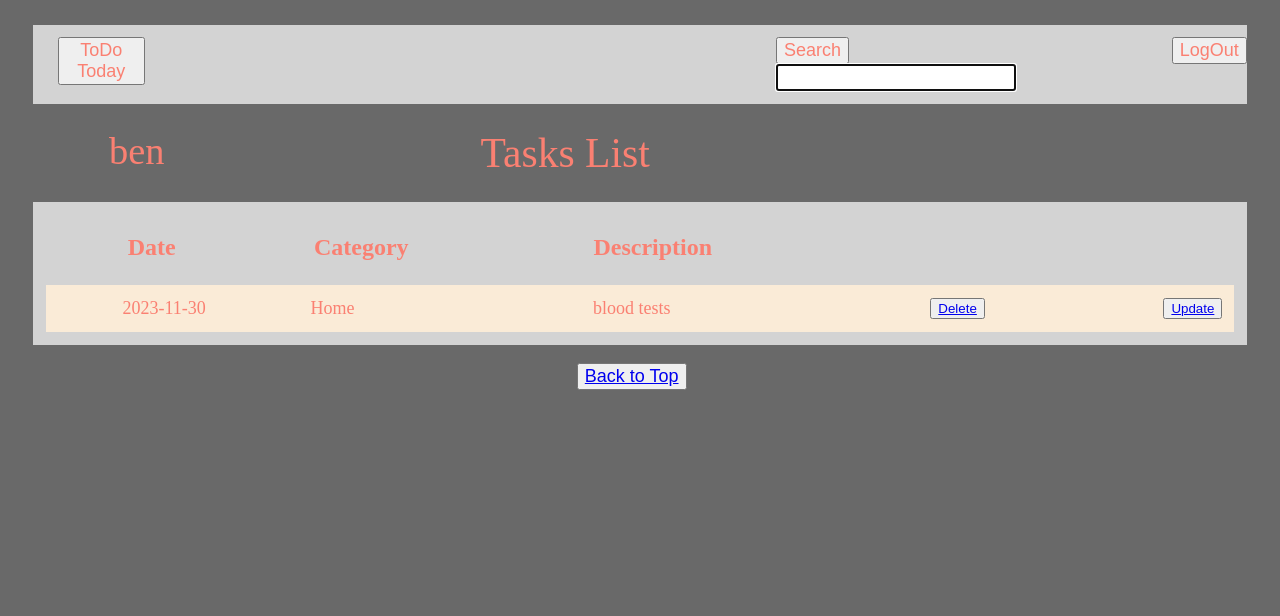
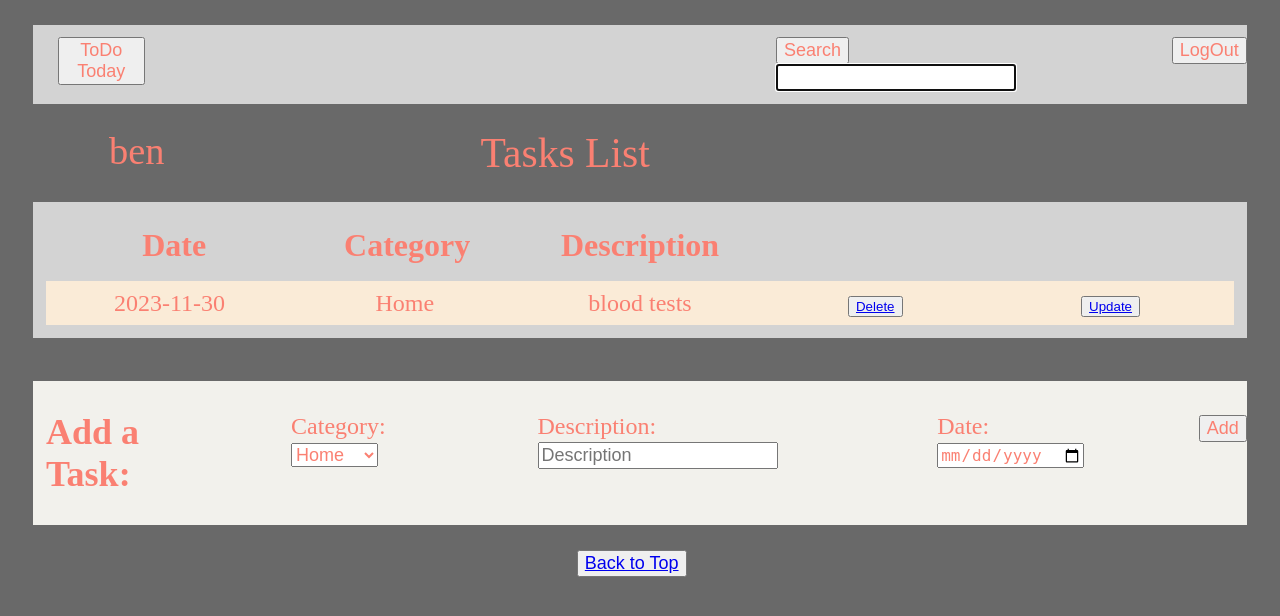
Before and after one commit to 8BenL/project2---TO-DO-app, a Flask app: page /Tasks_List in a window 1280 px wide. Shown: the top 616 px of the page. Run offline with Flask 3, Linux system fonts and the light colour scheme; a user stored in the database is signed in; data comes from the database, SQL or seed files in the repository; both versions use the stored data as it was after the commit; some web fonts are replaced.

Commit message:
latest version1

```diff
--- a/app.py
+++ b/app.py
@@ -76,6 +76,25 @@ def add():
     else:
         return render_template("login.html")
 
+@app.route('/add_Task_list')
+def add_Task_list():
+    if "user_id" in session:
+        user_id = session['user_id']
+        category = request.args["category"]
+        description = request.args["description"]
+        date = request.args["date"]
+        functions.add(user_id=user_id, category=category, description=description, date=date)
+        username = db.get_username(user_id)
+        tasks = db.get_dicts(user_id)
+        new_tasks = []
+        for task in tasks:
+            if task['date'] >= str(datetime.date.today()):
+                new_tasks.append(task)
+        sorted_list = sorted(new_tasks, key=lambda elem: "%s %s" % (elem['date'], elem['category']))
+        return render_template("Tasks_List.html", username=username, sorted_list=sorted_list)
+    else:
+        return render_template("login.html")
+
 @app.route('/delete')
 def delete():
     if "user_id" in session:
@@ -85,6 +104,21 @@ def delete():
         date = request.args["date"]
         functions.delete(user_id=user_id, category=category, description=description, date=date)
         return redirect(f"/Tasks_List")
+    else:
+        return render_template("login.html")
+
+@app.route('/delete_today')
+def delete_today():
+    if "user_id" in session:
+        user_id = session['user_id']
+        category = request.args["category"]
+        description = request.args["description"]
+        date = request.args["date"]
+        functions.delete(user_id=user_id, category=category, description=description, date=date)
+        today=datetime.date.today()
+        today_tasks=db.load(user_id)
+        sorted_list = sorted(today_tasks, key=lambda d: d['category'])
+        return render_template("today.html", sorted_list=sorted_list, day=today.day, month=today.month, year=today.year)
     else:
         return render_template("login.html")
 
--- a/static/styles.css
+++ b/static/styles.css
@@ -109,7 +109,7 @@ html, body{
   display: grid;
   grid-template-columns: 1fr 1fr 1fr 1fr 1fr;
   padding: 1%;
-  font-size:x-large;
+  font-size:xx-large;
   font-weight: 600;
 }
 
@@ -118,76 +118,51 @@ html, body{
   display: grid;
   grid-template-columns: 1fr 1fr 1fr 1fr 1fr;
   padding: 0.5%;
-  font-size: large;
+  font-size: x-large;
   margin-top: 0.5%;
+}
+
+.task > div{
+  font-size: x-large;
+  margin-top: 1%;
+  margin-bottom: 1%;
 }
 
 .task:nth-child(even){
   background-color: antiquewhite;
 }
 
-.category {
-  display: flex;
-  text-align: center;
-  margin-left: 10%;
-  margin-top: 3%;
-  margin-bottom: 3%;
-}
-
-.description {
-  display: flex;
-  text-align: center;
-  margin-left: 30%;
-  margin-top: 3%;
-  margin-bottom: 3%;
-}
-
-.date {
-  text-align: center;
-  display: flex;
-  margin-left: 30%;
-  margin-top: 3%;
-  margin-bottom: 3%;
-}
-
-.submit {
-  text-align: center;
-  margin-left: 20%;
-  margin-top: 3%;
-  margin-bottom: 3%;
-}
-
-.to_update {
-  display: inline-block;
-  margin-left: 70%;
-  margin-top: 3%;
-  margin-bottom: 3%;
-}
-
-.delete {
-  display: inline-block;
-  margin-left: 70%;
-  margin-top: 3%;
-  margin-bottom: 3%;
-}
-
 .add_container {
-  text-align: center;
-  grid-template-columns: 1fr 1fr 1fr 1fr;
-  gap: 2%;
-  display: flex;
+  font-size: large;
   margin: 2%;
   background-color: rgb(242, 241, 236);
-  margin-top: 4%;
   padding-left: 1%;
 }
 
 .add {
+  grid-template-columns: 1fr 1fr 1fr 1fr 1fr;
   display: flex;
-  text-align: center;
-  padding-top: 1%;
+  font-size: x-large;
+}
+
+.add > div {
+  margin-left: 7%;
+  margin-top: 2.7%;
+}
+
+.add > div > input{
+  color: salmon;
   font-size: large;
-  padding-bottom: 1%;
+}
+
+.add > div > select{
+  color: salmon;
+  font-size: large;
+}
+
+.add > div > select > option{
+  color: salmon;
+  font-size: large;
 }
 
 .update {
--- a/templates/Tasks_List.html
+++ b/templates/Tasks_List.html
@@ -40,6 +40,29 @@
         {% endfor %}
     </div>
     <br>
+    <div class="add_container">
+        <form class="add" action="/add_Task_list" method="get">
+            <h2>Add a Task:</h2>
+            <div class="add_category">Category:
+                <select name="category">
+                    <option value="Home">Home</option>
+                    <option value="Work">Work</option>
+                    <option value="Health">Health</option>
+                    <option value="Car">Car</option>
+                    <option value="General">General</option>
+                </select>
+            </div>
+            <div class="add_description">Description:
+                <input type="text" name="description" placeholder = "Description">
+            </div>
+            <div class="add_date">Date:
+                <input type="date" name="date">
+            </div>
+            <div class="add_submit">
+                <input type="submit" value="Add">
+            </div>
+        </form>
+    </div>
     <div>
         <button class="back_to_top">
             <a href="#Top">Back to Top</a>
```
Also changed, not shown: templates/today.html (+7 -5 lines), tasks.db.
